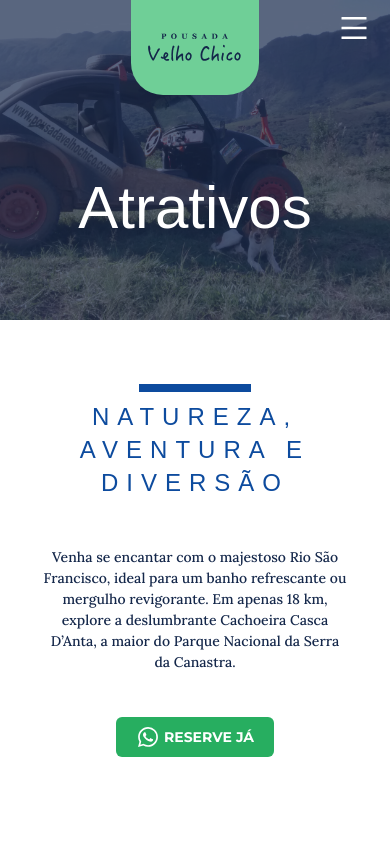
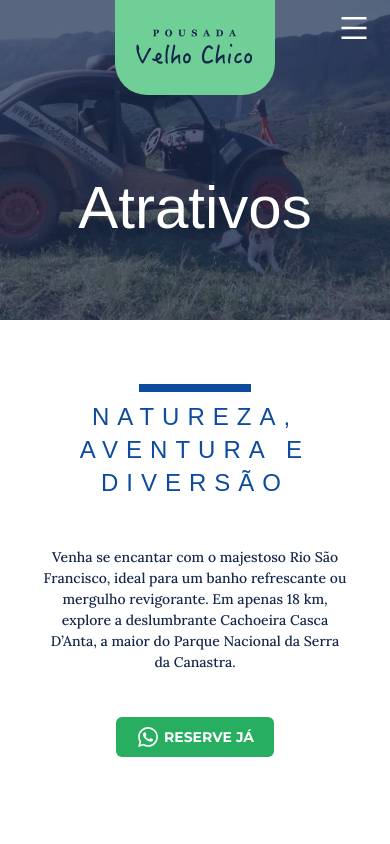
Before and after one commit to alandbh/velhochico, a Next.js app: page /atrativos in a window 390 px wide. Shown: the top 844 px of the page. Built offline with nearby package versions, Linux system fonts and the light colour scheme; grey boxes are pictures that could not be loaded; a web font is replaced by a local one.

Commit message:
Fixing responsiveness issues in hero

```diff
--- a/app/_components/Hero/Hero.tsx
+++ b/app/_components/Hero/Hero.tsx
@@ -200,7 +200,7 @@ const Hero = ({ data }: HeroProps) => {
                         </div>
                     </div>
                 </div>
-                <div className="z-20 flex justify-center items-center flex-col gap-10 max-lg:gap-5 mb-10 max-lg:mb-5">
+                <div className="z-20 flex justify-center items-center flex-col gap-10 max-lg:gap-5 mb-10 max-lg:mb-20">
                     <div className="max-lg:hidden">
                         <Button
                             text="reserve já"
@@ -210,7 +210,7 @@ const Hero = ({ data }: HeroProps) => {
                             style="primary"
                         />
                     </div>
-                    <div className="lg:hidden">
+                    <div className="lg:hidden mb-5">
                         <Button
                             text="reserve já"
                             icon={<IconWhatsapp color="white" />}
--- a/app/_components/LogoLink.tsx
+++ b/app/_components/LogoLink.tsx
@@ -5,8 +5,8 @@ const LogoLink = ({ href }: { href: string }) => {
     return (
         <div>
             <Link href={href}>
-                <div className="bg-green-3 px-4 pt-6 pb-5 rounded-b-4xl w-32 md:hidden">
-                    <IconLogo width={96} color="#14274A" />
+                <div className="bg-green-3 px-4 pt-6 pb-5 rounded-b-4xl w-40 flex items-center justify-center md:hidden">
+                    <IconLogo width={120} color="#14274A" />
                 </div>
                 <div className="bg-green-3 px-4 pt-6 pb-5 rounded-b-4xl w-fit max-md:hidden">
                     <IconLogo color="#14274A" />
```
Also changed, not shown: app/_components/Hero/Hero.module.css (+4 -4 lines).
